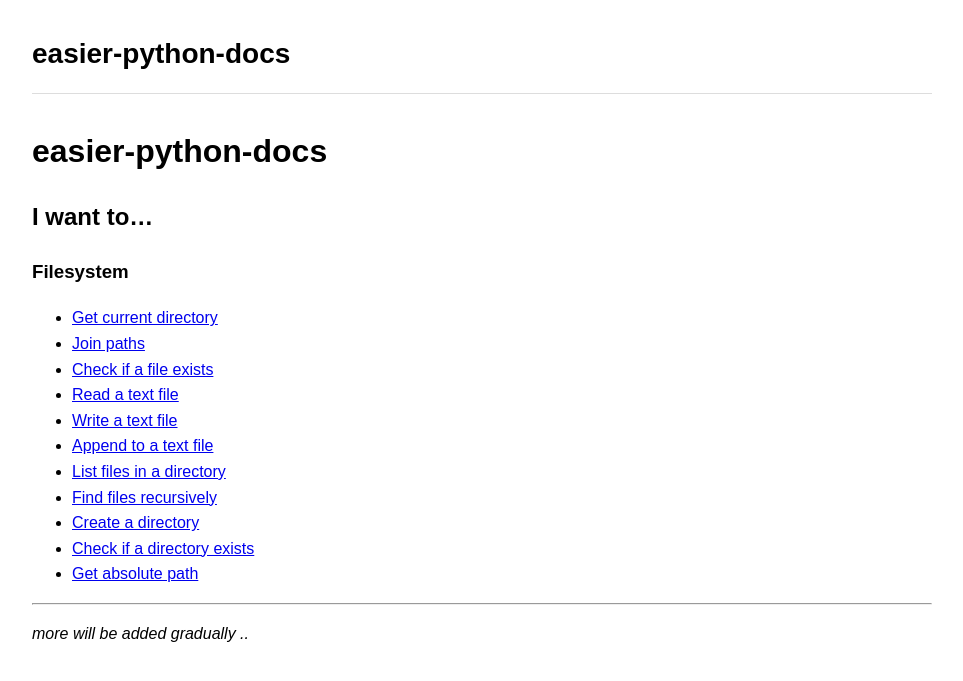
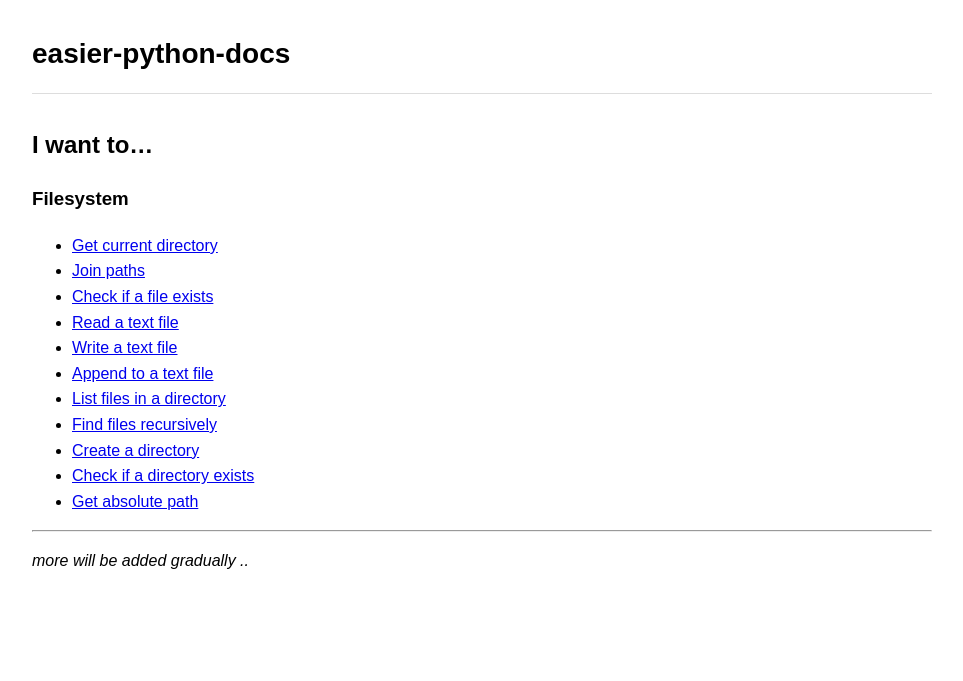
Before and after one commit to jbakchr/easier-python-docs, a Jekyll site: the page built from index.md, in a window 1280 px wide. Shown: the top 681 px of the page, without its empty margins (158-1121 px from the left). Built offline with Jekyll 4.4.1, drawn with Linux system fonts in a browser that asks for light colours.

Commit message:
docs(index): remove redundant top-level heading

```diff
--- a/index.md
+++ b/index.md
@@ -2,8 +2,6 @@
 layout: default
 title: Home
 ---
-
-# easier-python-docs
 
 ## I want to...
 
```
